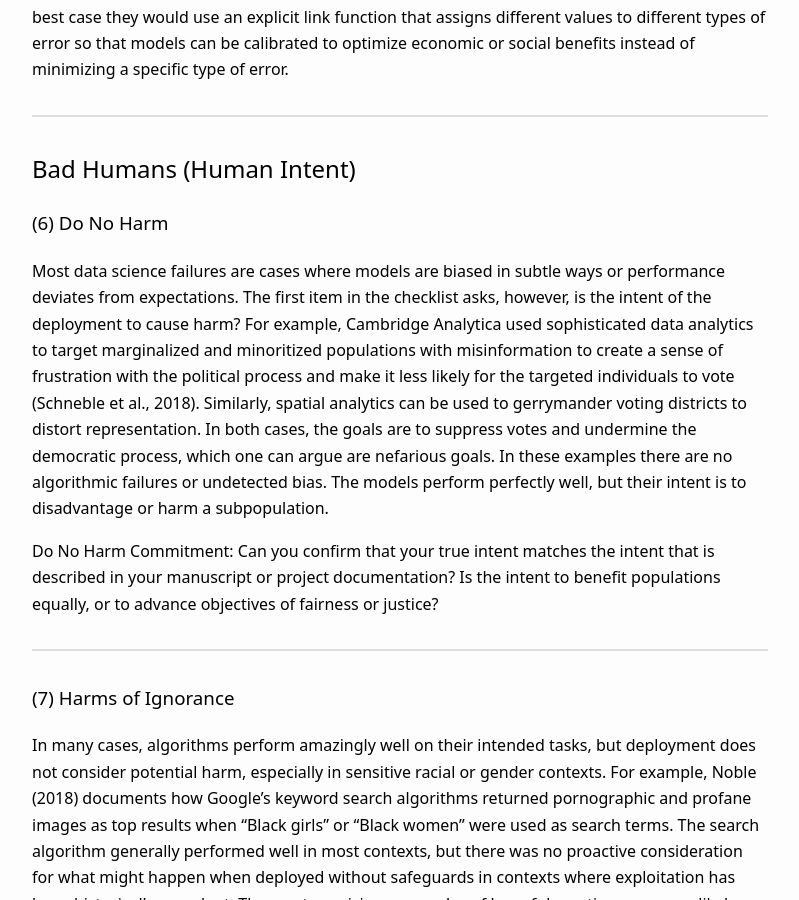
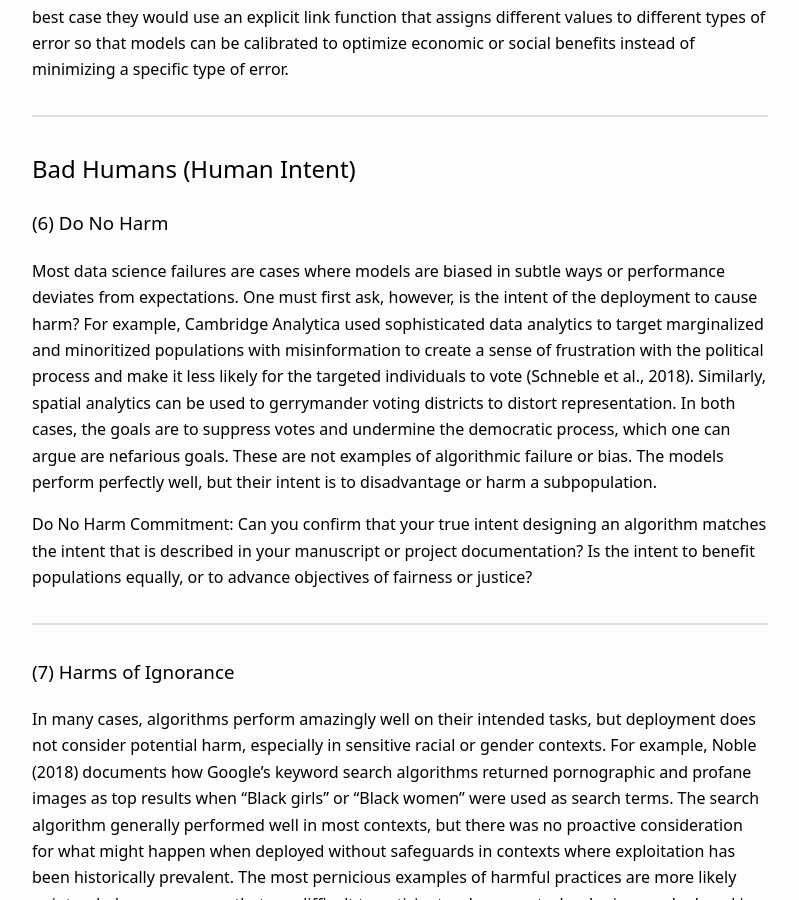
Before and after one commit to lecy/wells-dubois-protocol, a Jekyll site: the page built from index.md, in a window 1280 px wide and 900 px high, scrolled down 9041 px. Shown: the whole window, without its empty margins (240-1039 px from the left). Built offline with Jekyll 4.4.1, drawn with Linux system fonts in a browser that asks for light colours.

Commit message:
Update index.md

```diff
--- a/index.md
+++ b/index.md
@@ -143,9 +143,9 @@ Predictive algorithms that fail to account for differential costs of error types
 
 ### (6) Do No Harm
 
-Most data science failures are cases where models are biased in subtle ways or performance deviates from expectations. The first item in the checklist asks, however, is the intent of the deployment to cause harm? For example, Cambridge Analytica used sophisticated data analytics to target marginalized and minoritized populations with misinformation to create a sense of frustration with the political process and make it less likely for the targeted individuals to vote (Schneble et al., 2018). Similarly, spatial analytics can be used to gerrymander voting districts to distort representation. In both cases, the goals are to suppress votes and undermine the democratic process, which one can argue are nefarious goals. In these examples there are no algorithmic failures or undetected bias. The models perform perfectly well, but their intent is to disadvantage or harm a subpopulation.
+Most data science failures are cases where models are biased in subtle ways or performance deviates from expectations. One must first ask, however, is the intent of the deployment to cause harm? For example, Cambridge Analytica used sophisticated data analytics to target marginalized and minoritized populations with misinformation to create a sense of frustration with the political process and make it less likely for the targeted individuals to vote (Schneble et al., 2018). Similarly, spatial analytics can be used to gerrymander voting districts to distort representation. In both cases, the goals are to suppress votes and undermine the democratic process, which one can argue are nefarious goals. These are not examples of algorithmic failure or bias. The models perform perfectly well, but their intent is to disadvantage or harm a subpopulation.
 
-**Do No Harm Commitment**: Can you confirm that your true intent matches the intent that is described in your manuscript or project documentation? Is the intent to benefit populations equally, or to advance objectives of fairness or justice?
+**Do No Harm Commitment**: Can you confirm that your true intent designing an algorithm matches the intent that is described in your manuscript or project documentation? Is the intent to benefit populations equally, or to advance objectives of fairness or justice?
 
 ------------
 
```
